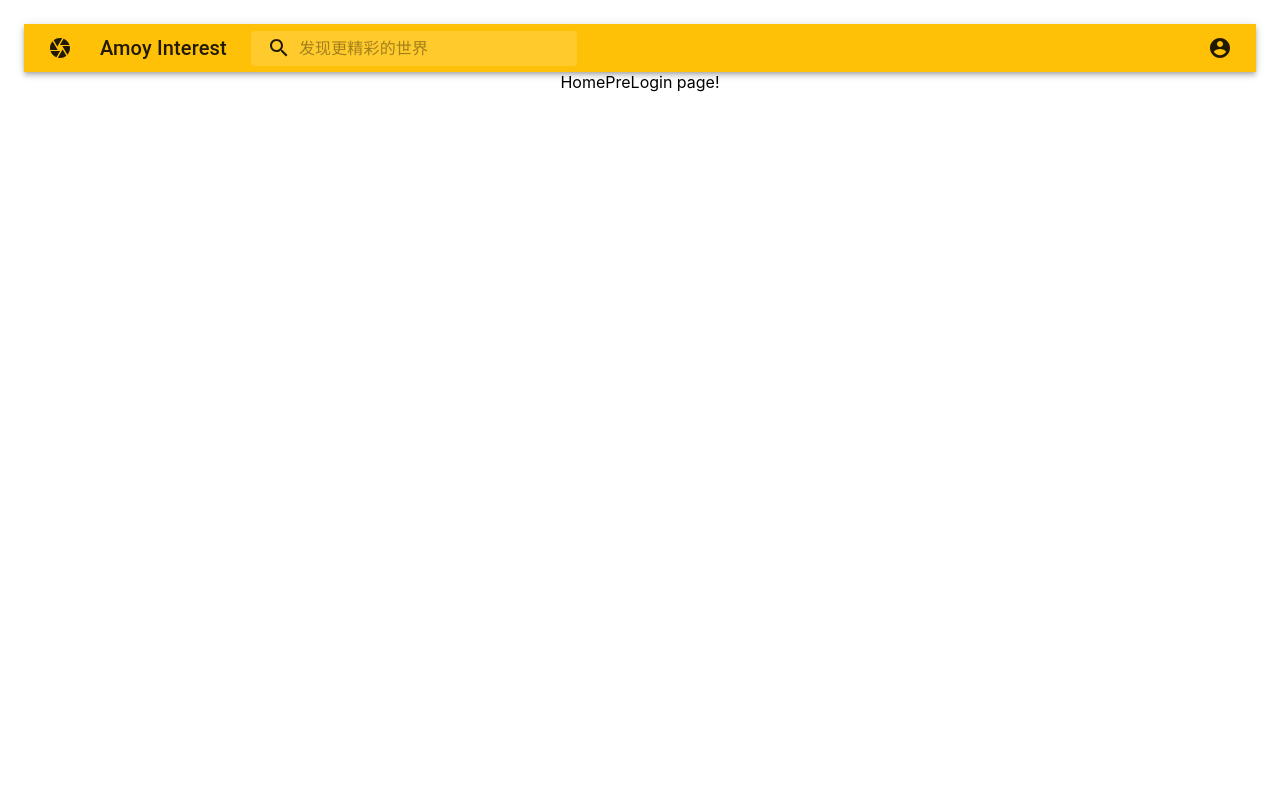
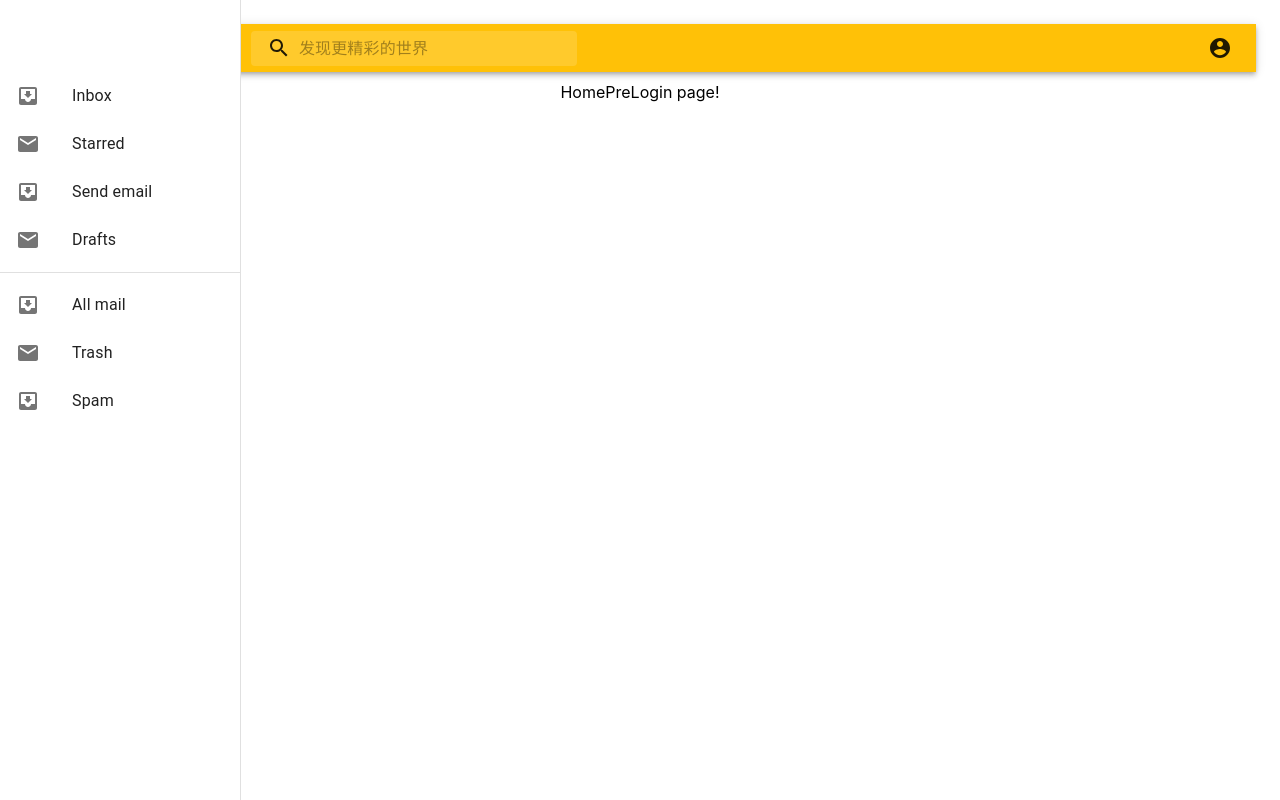
Before and after one commit to Amoy-interest/Frontend, a React (Create React App) app: page / in a window 1280 px wide. Built offline with nearby package versions, Linux system fonts and the light colour scheme.

Commit message:
feat: add sidebar

```diff
--- /dev/null
+++ b/src/components/basic/SideBar.js
@@ -0,0 +1,70 @@
+import React from 'react';
+import { makeStyles } from '@material-ui/core/styles';
+import Drawer from '@material-ui/core/Drawer';
+import CssBaseline from '@material-ui/core/CssBaseline';
+import Toolbar from '@material-ui/core/Toolbar';
+import List from '@material-ui/core/List';
+import Divider from '@material-ui/core/Divider';
+import ListItem from '@material-ui/core/ListItem';
+import ListItemIcon from '@material-ui/core/ListItemIcon';
+import ListItemText from '@material-ui/core/ListItemText';
+import InboxIcon from '@material-ui/icons/MoveToInbox';
+import MailIcon from '@material-ui/icons/Mail';
+
+const drawerWidth = 240;
+
+const useStyles = makeStyles((theme) => ({
+    root: {
+        display: 'flex',
+        paddingTop:'10px',
+    },
+    drawer: {
+        position:'absolute',
+        width: drawerWidth,
+        flexShrink: 0,
+    },
+    drawerPaper: {
+        width: drawerWidth,
+    },
+    drawerContainer: {
+        overflow: 'auto',
+    },
+}));
+
+export default function SideBar() {
+    const classes = useStyles();
+
+    return (
+        <div className={classes.root}>
+            {/*<CssBaseline />*/}
+            <Drawer
+                className={classes.drawer}
+                variant="permanent"
+                classes={{
+                    paper: classes.drawerPaper,
+                }}
+            >
+                <Toolbar />
+                <div className={classes.drawerContainer}>
+                    <List>
+                        {['Inbox', 'Starred', 'Send email', 'Drafts'].map((text, index) => (
+                            <ListItem button key={text}>
+                                <ListItemIcon>{index % 2 === 0 ? <InboxIcon /> : <MailIcon />}</ListItemIcon>
+                                <ListItemText primary={text} />
+                            </ListItem>
+                        ))}
+                    </List>
+                    <Divider />
+                    <List>
+                        {['All mail', 'Trash', 'Spam'].map((text, index) => (
+                            <ListItem button key={text}>
+                                <ListItemIcon>{index % 2 === 0 ? <InboxIcon /> : <MailIcon />}</ListItemIcon>
+                                <ListItemText primary={text} />
+                            </ListItem>
+                        ))}
+                    </List>
+                </div>
+            </Drawer>
+        </div>
+    );
+}
--- a/src/views/HomePreLoginView.js
+++ b/src/views/HomePreLoginView.js
@@ -1,7 +1,8 @@
 import React, {Component} from 'react';
 import {Layout} from "antd";
 import PrimarySearchAppBar from "../components/basic/Header";
-const { Header, Content, Footer } = Layout;
+import SideBar from "../components/basic/SideBar";
+const { Header, Footer, Sider, Content } = Layout;
 class HomePreLoginView extends Component{
 
     render() {
@@ -11,9 +12,11 @@ class HomePreLoginView extends Component{
                     <PrimarySearchAppBar/>
                 </Header>
                 <Layout>
+                    <Sider><SideBar/></Sider>
                     <Content style={{ padding: '0 50px' }}>
                         <div className="home-content">
                             <div className={"foot-wrapper"}>
+
                                 HomePreLogin page!
                             </div>
                         </div>
```
